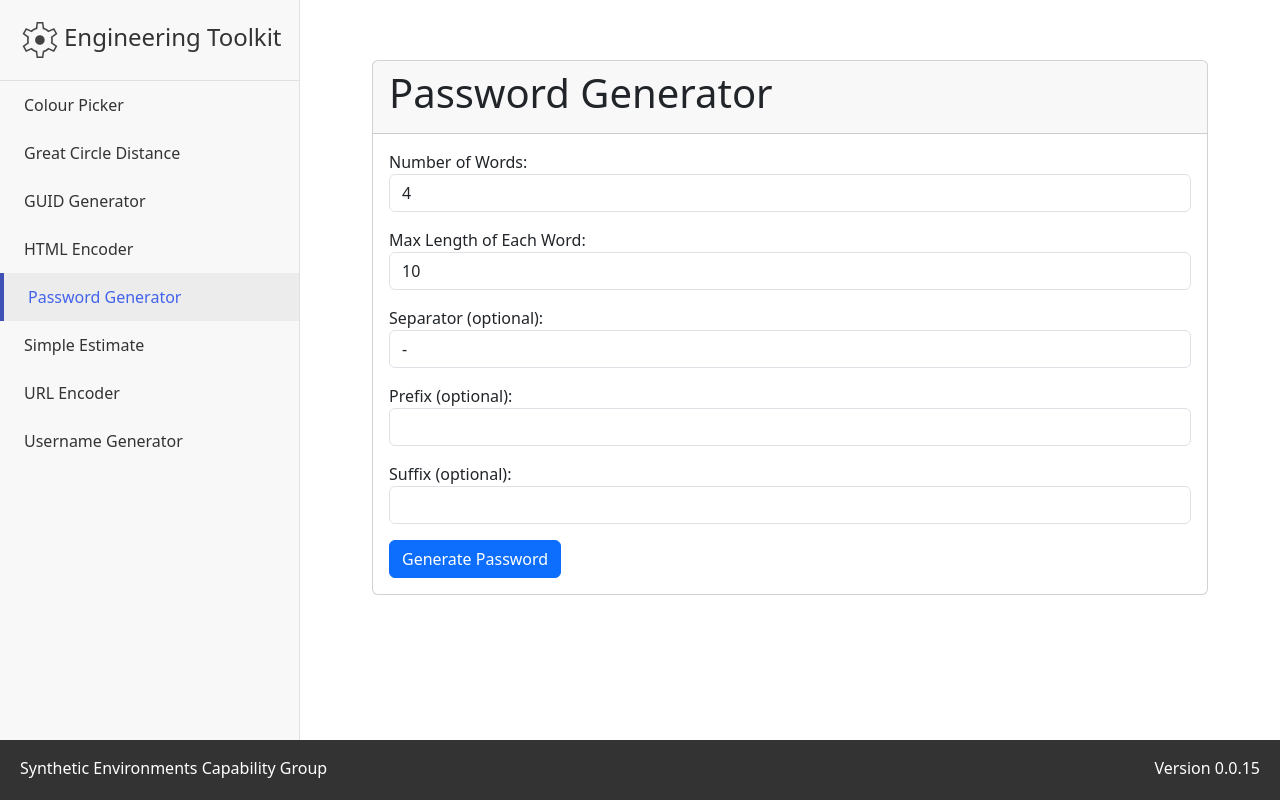
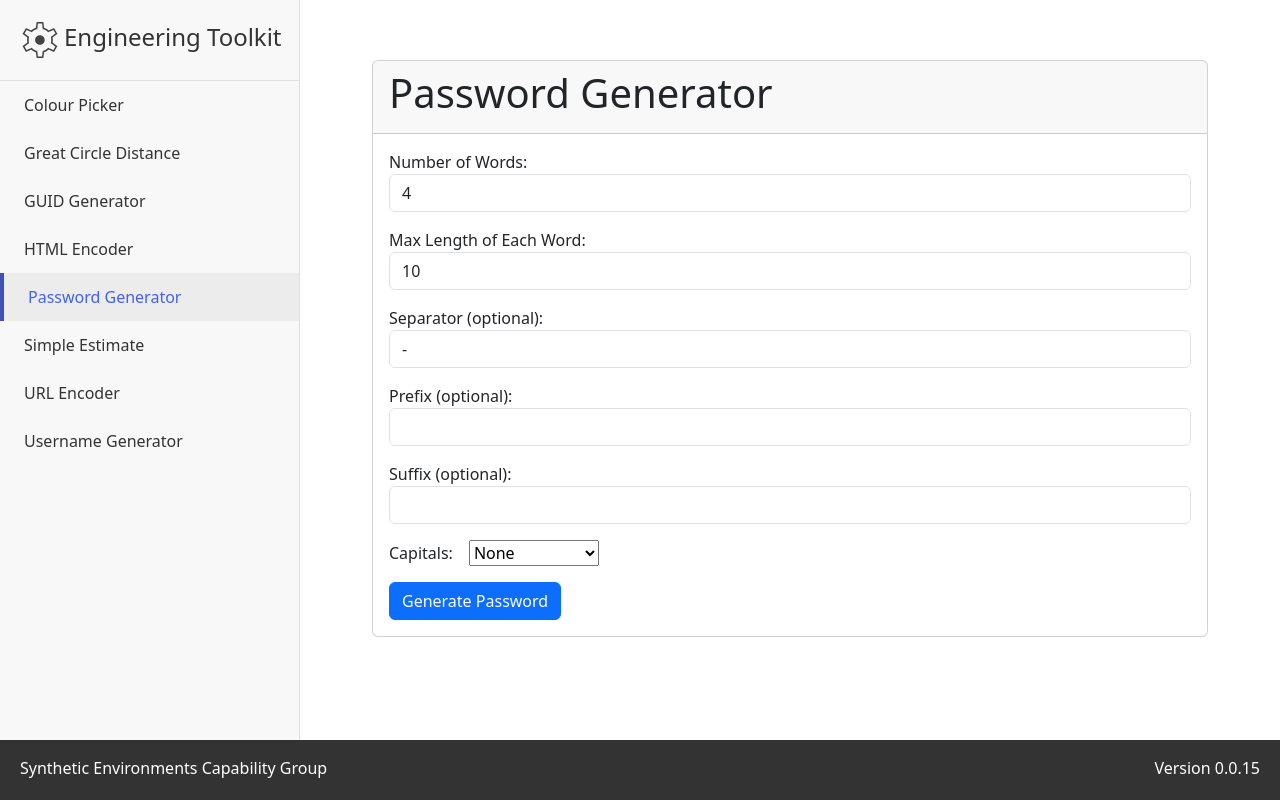
Before and after one commit to silver-softie/engineering-tools, an Angular app: page /password-generator in a window 1280 px wide. Both pictures are taken after a click on the link "Password Generator". Built offline with nearby package versions, Linux system fonts and the light colour scheme.

Commit message:
Added capitalisation of passwords.

```diff
--- a/src/app/password-generator/password-generator.component.html
+++ b/src/app/password-generator/password-generator.component.html
@@ -25,6 +25,23 @@
         <label for="suffix">Suffix (optional):</label>
         <input type="text" id="suffix" class="form-control" [(ngModel)]="suffix">
       </div>
+      <div class="form-group my-3">
+        <label class="me-3" for="capitals">Capitals:</label>
+
+        <!-- <select [(ngModel)]="selectedCapital" (change)="onCapitalsOptionChange($event)">
+          <option *ngFor="let option of capitalOptions" [ngValue]="option.key" [value]="option.key">
+            {{ option.value }}
+          </option>
+        </select> -->
+
+        <select [(ngModel)]="selectedCapital" (change)="onCapitalsOptionChange($event)">
+          <option value="None">None</option>
+          <option value="FirstLetter">First letter</option>
+          <option value="LastLetter">Last letter</option>
+          <option value="RandomLetter">Random letter</option>
+        </select>
+
+      </div>
       <button class="btn btn-primary" (click)="generatePassword()" [disabled]="!isDataLoaded">Generate Password</button>
     </div>
 
--- a/src/app/password-generator/password-generator.component.ts
+++ b/src/app/password-generator/password-generator.component.ts
@@ -19,12 +19,16 @@ export class PasswordGeneratorComponent implements OnInit {
   maxLength: number = 10; // Default maximum length
   prefix: string = '';  // Default prefix
   suffix: string = '';  // Default suffix
+  selectedCapital: string = 'None';
+
   password: string = '';
   isDataLoaded: boolean = false;
   copyButtonText: string = 'Copy to clipboard';
   isCopied: boolean = false;
 
-  constructor(private http: HttpClient, private clipboard: Clipboard) { }
+
+  constructor(private http: HttpClient, private clipboard: Clipboard) {
+  }
 
   ngOnInit(): void {
     this.http.get('words_alpha.txt', { responseType: 'text' }).subscribe(
@@ -39,13 +43,40 @@ export class PasswordGeneratorComponent implements OnInit {
     );
   }
 
+  onCapitalsOptionChange(event: any) {
+    this.selectedCapital = event.target.value;
+    console.log(this.selectedCapital);
+  }
+
   generatePassword(): void {
     if (this.isDataLoaded) {
       const filteredWords = this.words.filter(word => word.length <= this.maxLength);
       const selectedWords = [];
+
       for (let i = 0; i < this.numWords; i++) {
         const randomIndex = Math.floor(Math.random() * filteredWords.length);
-        selectedWords.push(filteredWords[randomIndex]);
+        var word = filteredWords[randomIndex];
+
+        switch (this.selectedCapital) {
+          case 'FirstLetter':
+            console.log('first char');
+            word = word.charAt(0).toUpperCase() + word.slice(1);;
+            break;
+          case 'LastLetter':
+            console.log('last char');
+            word = word.slice(0, word.length - 1) + word.charAt(word.length - 1).toUpperCase();
+            break;
+          case 'RandomLetter':
+            console.log('random char');
+            const randomLetterIndex = Math.floor(Math.random() * word.length);
+            word = word.slice(0, randomLetterIndex) + word.charAt(randomLetterIndex).toUpperCase() + word.slice(randomLetterIndex + 1);
+            break;
+          case 'None':
+            console.log('None');
+            break;
+        }
+
+        selectedWords.push(word);
       }
       this.password = this.prefix + selectedWords.join(this.separator) + this.suffix;
     }
```
